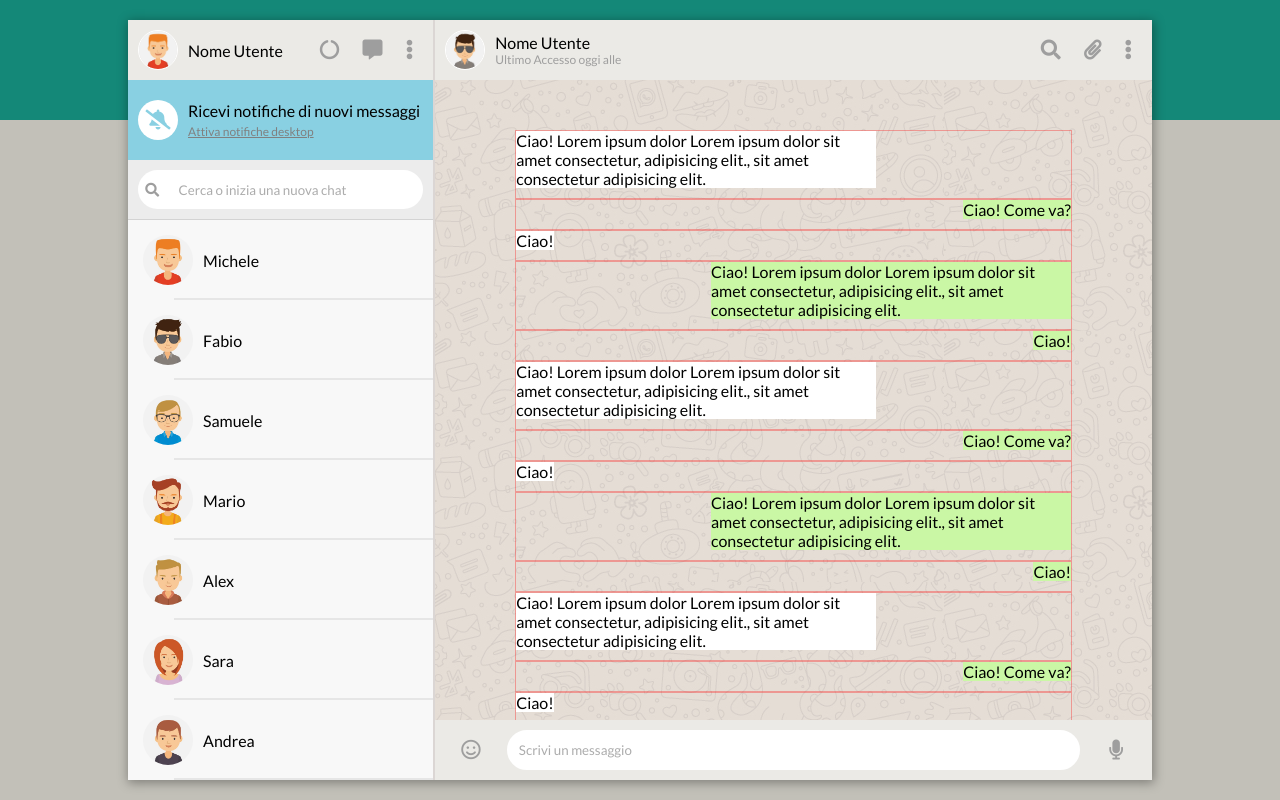
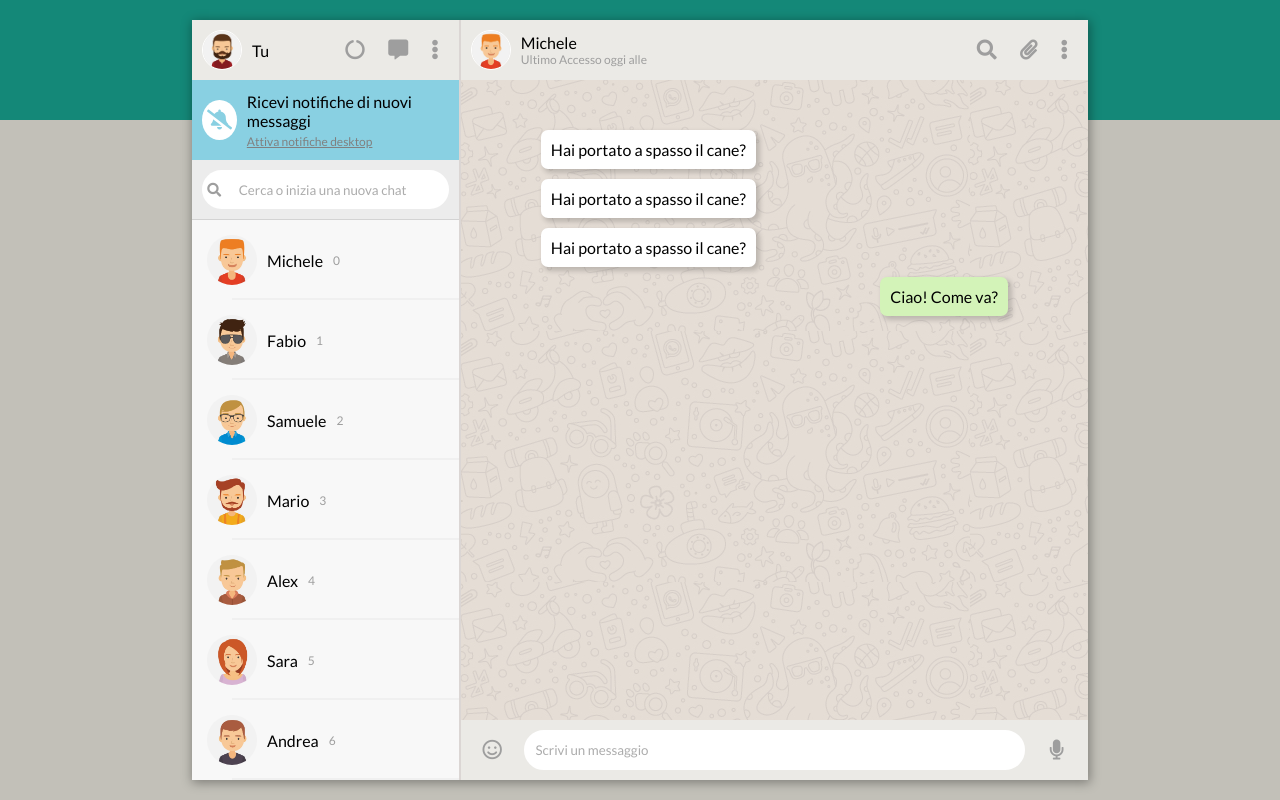
Before and after one commit to FeDeRiCo9719/vue-boolzapp, a plain HTML site: page index.html in a window 1280 px wide. Drawn offline with nearby package versions, Linux system fonts and the light colour scheme.

Commit message:
dynamic chat

```diff
--- a/Js/script.js
+++ b/Js/script.js
@@ -28,7 +28,8 @@ var app = new Vue({
                 name: 'Fabio',
                 avatar: '_2',
                 visible: true,
-                messages: [{
+                messages: [
+                    {
                     date: '20/03/2020 16:30:00',
                     message: 'Ciao come stai?',
                     status: 'sent'
@@ -49,7 +50,8 @@ var app = new Vue({
                 name: 'Samuele',
                 avatar: '_3',
                 visible: true,
-                messages: [{
+                messages: [
+                    {
                     date: '28/03/2020 10:10:40',
                     message: 'La Marianna va in campagna',
                     status: 'received'
@@ -70,7 +72,8 @@ var app = new Vue({
                 name: 'Mario',
                 avatar: '_4',
                 visible: true,
-                messages: [{
+                messages: [
+                    {
                     date: '10/01/2020 15:30:55',
                     message: 'Lo sai che ha aperto una nuova pizzeria?',
                     status: 'sent'
@@ -108,7 +111,8 @@ var app = new Vue({
                 name: 'Sara',
                 avatar: '_6',
                 visible: true,
-                messages: [{
+                messages: [
+                    {
                     date: '20/03/2020 16:30:00',
                     message: 'Ciao come stai?',
                     status: 'sent'
@@ -129,7 +133,8 @@ var app = new Vue({
                 name: 'Andrea',
                 avatar: '_7',
                 visible: true,
-                messages: [{
+                messages: [
+                    {
                     date: '28/03/2020 10:10:40',
                     message: 'La Marianna va in campagna',
                     status: 'received'
@@ -150,7 +155,8 @@ var app = new Vue({
                 name: 'Marco',
                 avatar: '_3',
                 visible: true,
-                messages: [{
+                messages: [
+                    {
                     date: '28/03/2020 10:10:40',
                     message: 'La Marianna va in campagna',
                     status: 'received'
@@ -171,7 +177,8 @@ var app = new Vue({
                 name: 'Luca',
                 avatar: '_1',
                 visible: true,
-                messages: [{
+                messages: [
+                    {
                     date: '28/03/2020 10:10:40',
                     message: 'La Marianna va in campagna',
                     status: 'received'
@@ -192,7 +199,8 @@ var app = new Vue({
                 name: 'Luisa',
                 avatar: '_8',
                 visible: true,
-                messages: [{
+                messages: [
+                    {
                     date: '10/01/2020 15:30:55',
                     message: 'Lo sai che ha aperto una nuova pizzeria?',
                     status: 'sent'
@@ -204,7 +212,23 @@ var app = new Vue({
                     }
                 ],
             }
-        ]
+        ],
+        avatarIndex:0,
+
     },
-    methods: {}
+    methods: {
+        showChat: function(index) {
+            console.log(index);
+            this.avatarIndex = index;
+            console.log(this.avatarIndex);
+        }
+    }
 });
+
+/*
+1. capire come trasportare l'index del <li> nella function per dare lo stesso valore a avtarIndex
+
+2. ciclare i messaggi da stampare all'interno della singola chat
+
+3. capire come filtrare i messaggi in base a chi li ha inviati o ricevuti (status)
+*/
--- a/css/style.css
+++ b/css/style.css
@@ -61,7 +61,7 @@ i:hover {
 .container {
     font-family: 'Lato', sans-serif;
     height: 95%;
-    width: 80%;
+    width: 70%;
     box-shadow: 1px 2px 10px 1px rgba(0, 0, 0, 0.342);
     display: flex;
     color: rgb(158, 158, 158);
@@ -192,7 +192,7 @@ i:hover {
 }
 .box_user::after {
     content: '';
-    background-color: rgb(230, 230, 230);
+    background-color: rgb(240, 240, 240);
     width: 85%;
     height: 2px;
     display: block;
@@ -214,28 +214,29 @@ i:hover {
 }
 .white_msg_col, .green_msg_col {
     width: 100%;
-    border: 1px solid rgba(255, 0, 0, 0.315);
+    /* border: 1px solid rgba(255, 0, 0, 0.315); */
     color: black;
+    margin-bottom: 10px;
+
+    display: flex;
 }
 .white_msg_col {
-    display: flex;
     justify-content: flex-start;
-    align-items: flex-start;
 }
 .green_msg_col {
-    display: flex;
     justify-content: flex-end;
 }
-.white_msg_col div {
-    max-width: 360px;
+.white_msg {
     background-color: white;
 }
-.green_msg_col div {
-    max-width: 360px;
-    background-color: rgb(202, 247, 165);
+.green_msg {
+    background-color: rgb(211, 243, 184);
 }
 .box_msg {
-    margin-bottom: 10px;
+    max-width: 70%;
+    border-radius: 7px;
+    padding: 10px;
+    box-shadow: 3px 3px 5px 1px rgba(0, 0, 0, 0.178);
 }
 
 /*---------------------- scrivi un messaggio ----------------------*/
--- a/index.html
+++ b/index.html
@@ -29,8 +29,8 @@
                 <!------------------------ nome utente ------------------------>
                 <div class="name_user">
                     <div class="box_name_user">
-                        <img src="img/avatar_1.jpg" alt="">
-                        <h3>Nome Utente</h3>
+                        <img src="img/avatar_io.jpg" alt="">
+                        <h3>Tu</h3>
                     </div>
                     <div class="icons">
                         <i class="fas fa-circle-notch"></i>
@@ -57,9 +57,10 @@
                 </div>
                 <!------------------------ lista utenti ------------------------>
                 <ul class="users_list">
-                    <li v-for="(item, index) in contacts" :key='index' class="box_user">
+                    <li @click='showChat(index)' v-for="(item, index) in contacts" :key='index' class="box_user">
                         <img :src="`img/avatar${item.avatar}.jpg`" :alt="item.name">
                         <h3>{{item.name}}</h3>
+                        <p>{{index}}</p>
                     </li>
                 </ul>
 
@@ -70,9 +71,9 @@
                 <!------------------------ utente in conversazione ------------------------>
                 <div class="user_msg">
                     <div class="box_name_user">
-                        <img src="img/avatar_2.jpg" alt="">
+                        <img :src="`img/avatar${contacts[avatarIndex].avatar}.jpg`" alt="">
                         <div>
-                            <h3>Nome Utente</h3>
+                            <h3>{{contacts[avatarIndex].name}}</h3>
                             <p>Ultimo Accesso oggi alle</p>
                         </div>
                     </div>
@@ -84,79 +85,14 @@
                 </div>
                 <!------------------------ messaggi ------------------------>
                 <div class="chat">
-                    <div class="white_msg_col">
-                        <div class="box_msg">
-                            Ciao! Lorem ipsum dolor Lorem ipsum dolor sit amet consectetur, adipisicing elit., sit amet consectetur adipisicing elit.
+                    <div class="white_msg_col" v-for="(item, index) in contacts[avatarIndex].messages"  :key='index' >
+                        <div class="box_msg white_msg" >
+                            {{contacts[avatarIndex].messages[0].message}}
                         </div>
                     </div>
                     <div class="green_msg_col">
-                        <div class="box_msg">
+                        <div class="box_msg green_msg">
                             Ciao! Come va?
-                        </div>
-                    </div>
-                    <div class="white_msg_col">
-                        <div class="box_msg">
-                            Ciao!
-                        </div>
-                    </div>
-                    <div class="green_msg_col">
-                        <div class="box_msg">
-                            Ciao! Lorem ipsum dolor Lorem ipsum dolor sit amet consectetur, adipisicing elit., sit amet consectetur adipisicing elit.
-                        </div>
-                    </div>
-                    <div class="green_msg_col">
-                        <div class="box_msg">
-                            Ciao!
-                        </div>
-                    </div>
-                    <div class="white_msg_col">
-                        <div class="box_msg">
-                            Ciao! Lorem ipsum dolor Lorem ipsum dolor sit amet consectetur, adipisicing elit., sit amet consectetur adipisicing elit.
-                        </div>
-                    </div>
-                    <div class="green_msg_col">
-                        <div class="box_msg">
-                            Ciao! Come va?
-                        </div>
-                    </div>
-                    <div class="white_msg_col">
-                        <div class="box_msg">
-                            Ciao!
-                        </div>
-                    </div>
-                    <div class="green_msg_col">
-                        <div class="box_msg">
-                            Ciao! Lorem ipsum dolor Lorem ipsum dolor sit amet consectetur, adipisicing elit., sit amet consectetur adipisicing elit.
-                        </div>
-                    </div>
-                    <div class="green_msg_col">
-                        <div class="box_msg">
-                            Ciao!
-                        </div>
-                    </div>
-                    <div class="white_msg_col">
-                        <div class="box_msg">
-                            Ciao! Lorem ipsum dolor Lorem ipsum dolor sit amet consectetur, adipisicing elit., sit amet consectetur adipisicing elit.
-                        </div>
-                    </div>
-                    <div class="green_msg_col">
-                        <div class="box_msg">
-                            Ciao! Come va?
-                        </div>
-                    </div>
-                    <div class="white_msg_col">
-                        <div class="box_msg">
-                            Ciao!
-                        </div>
-                    </div>
-                    <div class="green_msg_col">
-                        <div class="box_msg">
-                            Ciao! Lorem ipsum dolor Lorem ipsum dolor sit amet consectetur, adipisicing elit., sit amet consectetur adipisicing elit.
-                        </div>
-                    </div>
-                    <div class="green_msg_col">
-                        <div class="box_msg">
-                            Ciao!
                         </div>
                     </div>
                 </div>
```
Lines whose indentation alone changed are shown as unchanged.
